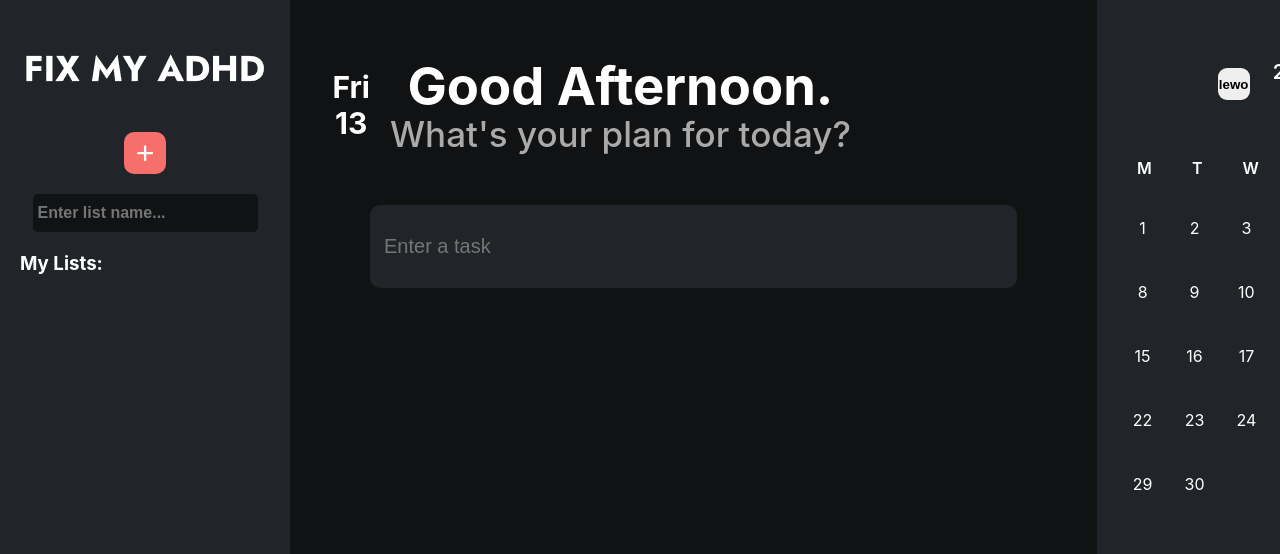
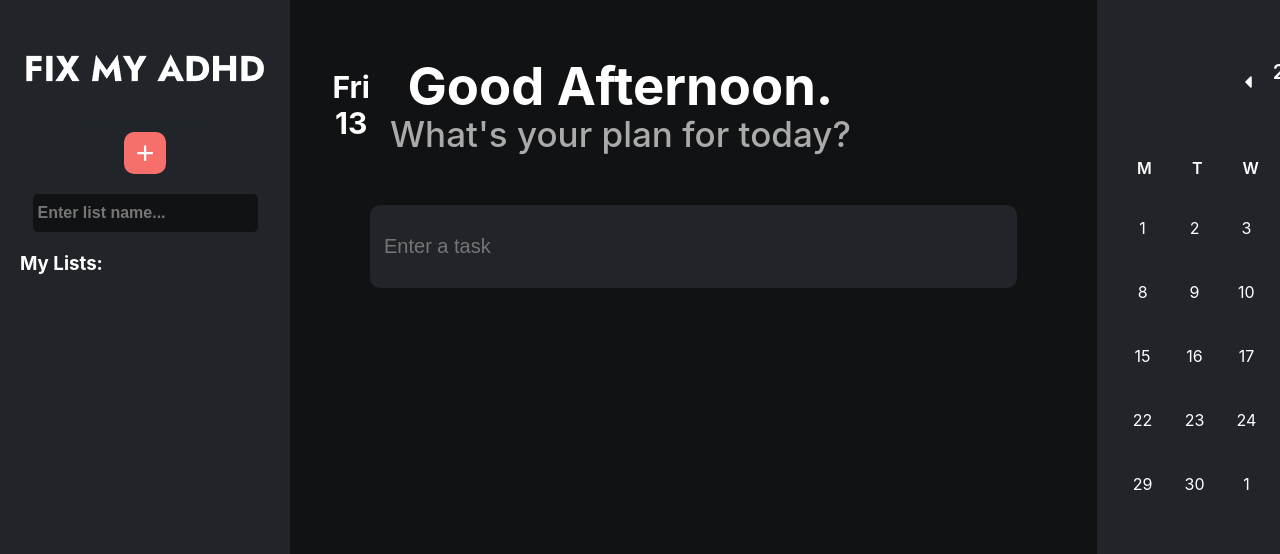
Before and after one commit to Khuba001/Adhd-Fix, a React (Create React App) app: page / in a window 1280 px wide. Shown: the top 554 px of the page. Built offline with nearby package versions, Linux system fonts and the light colour scheme.

Commit message:
func: icons, improved calendar

```diff
--- a/package.json
+++ b/package.json
@@ -9,6 +9,7 @@
     "date-fns": "^3.6.0",
     "react": "^18.3.1",
     "react-dom": "^18.3.1",
+    "react-icons": "^5.3.0",
     "react-scripts": "5.0.1",
     "web-vitals": "^2.1.4"
   },
--- a/src/App.js
+++ b/src/App.js
@@ -1,12 +1,14 @@
 import {
   eachDayOfInterval,
   endOfMonth,
+  endOfWeek,
   format,
   getYear,
   startOfMonth,
   startOfToday,
 } from "date-fns";
 import { useState } from "react";
+import { FaCaretLeft, FaCaretRight } from "react-icons/fa";
 
 const date = new Date();
 
@@ -313,18 +315,23 @@ function CalendarDate() {
     <div className="calendar-date">
       <span className="calendar-year">{year}</span>
       <span className="calendar-month">{month}</span>
-      <button className="calendar-button--left">lewo</button>
-      <button className="calendar-button--right">prawo</button>
+      <button className="calendar-button--left">
+        <FaCaretLeft />
+      </button>
+      <button className="calendar-button--right">
+        <FaCaretRight />
+      </button>
     </div>
   );
 }
 
 function Calendar() {
   let today = startOfToday();
+  const [selectedDay, setSelectedDay] = useState(today);
 
   let days = eachDayOfInterval({
     start: startOfMonth(today),
-    end: endOfMonth(today),
+    end: endOfWeek(endOfMonth(today)),
   });
 
   return (
@@ -340,15 +347,19 @@ function Calendar() {
       </div>
       <div className="calendar">
         {days.map((day, i) => (
-          <CalendarDay day={day} key={i} today={today} />
+          <CalendarDay
+            day={day}
+            key={i}
+            today={today}
+            selectedDay={selectedDay}
+          />
         ))}
       </div>
     </>
   );
 }
 
-function CalendarDay({ day, today }) {
-  console.log(today === day && "siema");
+function CalendarDay({ day, today, selectedDay }) {
   return (
     <div
       className={
--- a/src/index.css
+++ b/src/index.css
@@ -255,24 +255,30 @@ body {
 
 .calendar-date button {
   border: none;
-  display: flex;
-  align-items: center;
-  justify-content: center;
-  width: 3.2rem;
-  height: 3.2rem;
+  background-color: #212529;
   border-radius: 9px;
-  padding: 1rem;
   font-weight: 600;
   cursor: pointer;
+
+  transition: all 0.3s;
 }
 
 .calendar-button--left {
   position: absolute;
-  left: 30%;
+  font-size: 2rem;
+  left: 35%;
+  color: #fff;
 }
 .calendar-button--right {
   position: absolute;
-  right: 30%;
+  font-size: 2rem;
+  right: 35%;
+  color: #fff;
+}
+
+.calendar-date button:hover {
+  color: #f76f6a;
+  transform: scale(120%);
 }
 
 .calendar {
```
Also changed, not shown: 1 other file (tests, documents, lock files or other folders).
